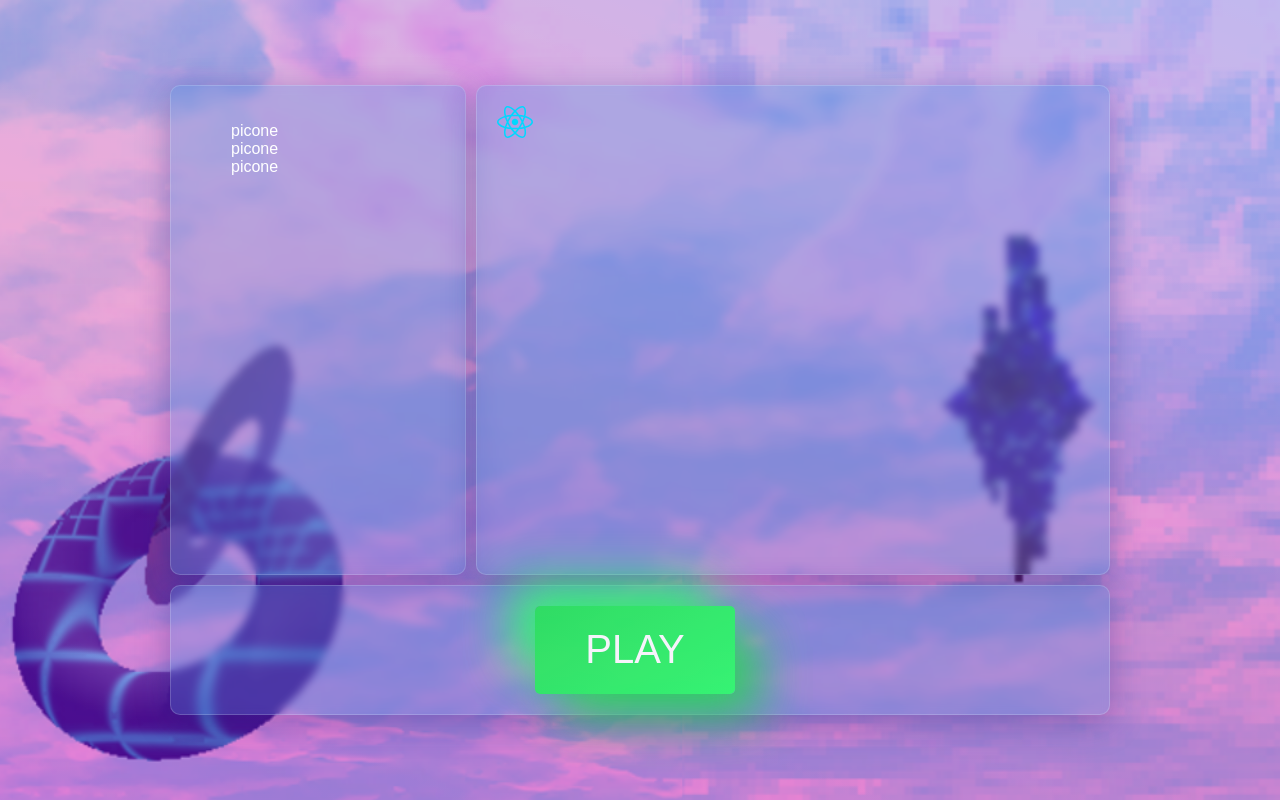
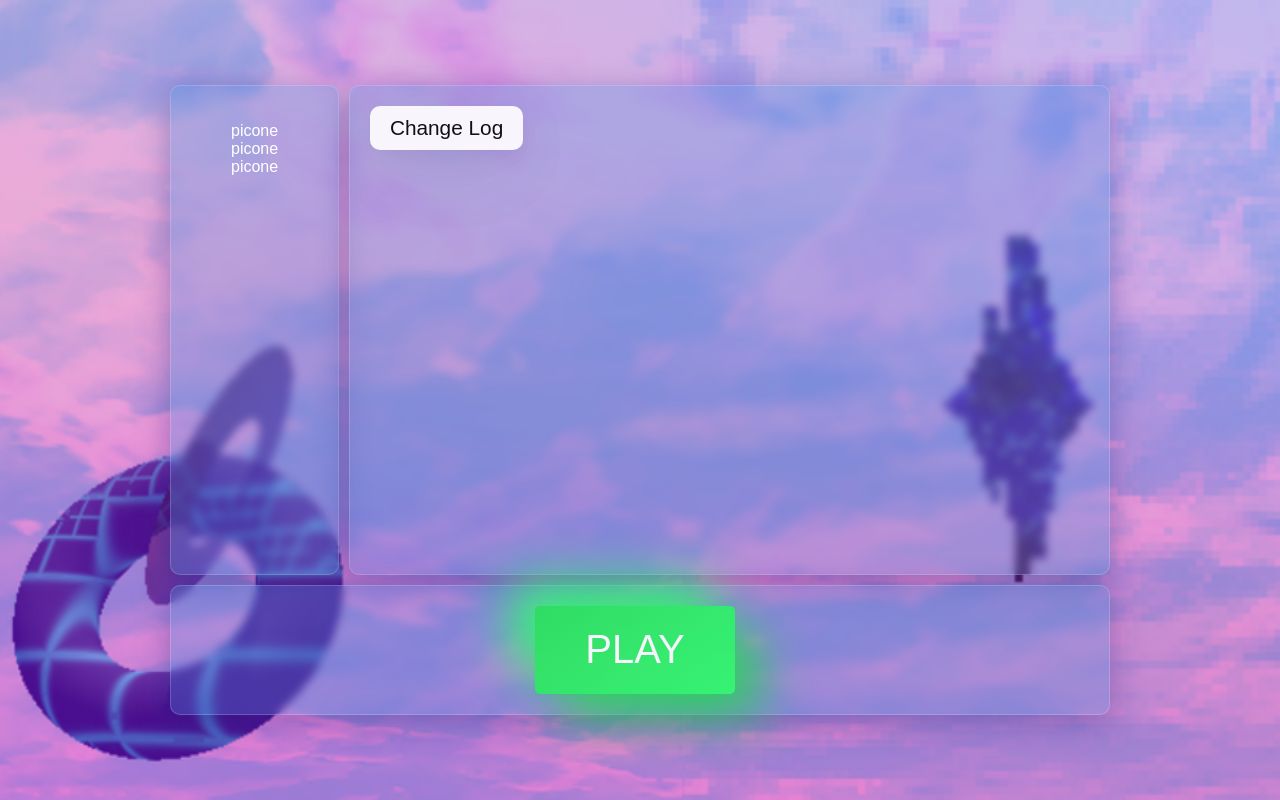
Before and after one commit to Crono03/Cazz1-Launcher, a React (Vite) app: page /homepage in a window 1280 px wide. Both pictures are taken after a click on the button "Log in". Built offline with nearby package versions, Linux system fonts and the light colour scheme.

Commit message:
Homepage v0.0.2 with changelog page prototype

```diff
--- a/src/App.tsx
+++ b/src/App.tsx
@@ -4,7 +4,7 @@ import "./App.css";
 import Login from "./components/Login";
 import { MemoryRouter as Router, Routes, Route } from 'react-router-dom';
 import './App.css';
-import GuestDashboard from "./components/GuestDashboard";
+import ChangeLog from './components/ChangeLog';
 
 const LoginPage = () => {
   const [firstTimeUser, setFirstTimeUser] = useState(true);
@@ -35,8 +35,10 @@ const App = () => {
   return (
     <Router>
       <Routes>
-        <Route path="/" element={<LoginPage />} />
-        <Route path="/homepage" element={<HomePage />} />
+        <Route index element={<LoginPage />} />
+        <Route path="homepage" element={<HomePage />} >
+            <Route path="changelog" element={<ChangeLog />}/>
+        </Route>
       </Routes>
     </Router>
   );
--- /dev/null
+++ b/src/components/ChangeLog.tsx
@@ -0,0 +1,19 @@
+import { type } from "os";
+import React from "react";
+
+const ChangeLog = () => {
+    type Notizia = {
+        titolo: string,
+        contenuto: string,
+        data: string,
+    }
+    // Qui puoi inserire il codice per il tuo componente ChangeLog
+    return (
+        <div>
+            <h2>Change Log</h2>
+            {/* Altri elementi del dashboard per gli ospiti */}
+        </div>
+    );
+};
+
+export default ChangeLog;
--- a/src/pages/Homepage.tsx
+++ b/src/pages/Homepage.tsx
@@ -1,17 +1,28 @@
+import { log } from "console";
 import React from "react";
+import { Navigate, Outlet, useNavigate } from "react-router-dom";
 import './Homepage.css'
 
 const HomePage = () => {
+    const navigate= useNavigate();
+
+    function goToPage(page: string) {
+        navigate(page)
+    }
+
     function startMinecraft() {
 
     }
     return (
         <div style={{ width: "950px", height: "640px", display: "flex", flexWrap: "nowrap", flexFlow: "column" }}>
-            <main style={{flexBasis: "85%", display: "flex", flexFlow:"row", flexWrap: "nowrap", order: "1"}}>
-                <section style={{ flexBasis: "70%", margin: "5px", order: "2" }}>
-                    <img src="./src/assets/react.svg" />
+            <main style={{ flexBasis: "85%", display: "flex", flexFlow: "row", flexWrap: "nowrap", order: "1" }}>
+                <section style={{ flexBasis: "85%", margin: "5px", order: "2" }}>
+                    <nav>
+                        <button onClick={() => goToPage("changelog")}>Change Log</button>
+                    </nav>
+                    <Outlet />
                 </section>
-                <aside style={{ order: "1",  flexBasis: "30%", margin: "5px"}}>
+                <aside style={{ order: "1", flexBasis: "15%", margin: "5px" }}>
                     <ul>
                         <li>picone</li>
                         <li>picone</li>
@@ -19,7 +30,7 @@ const HomePage = () => {
                     </ul>
                 </aside>
             </main>
-            <footer style={{order: "2", flexBasis: "15%", margin: "5px", display: "grid", width: "auto"}}>
+            <footer style={{ order: "2", flexBasis: "15%", margin: "5px", display: "grid", width: "auto" }}>
                 <button className="play-button" onClick={startMinecraft}>PLAY</button>
             </footer>
         </div>
```
